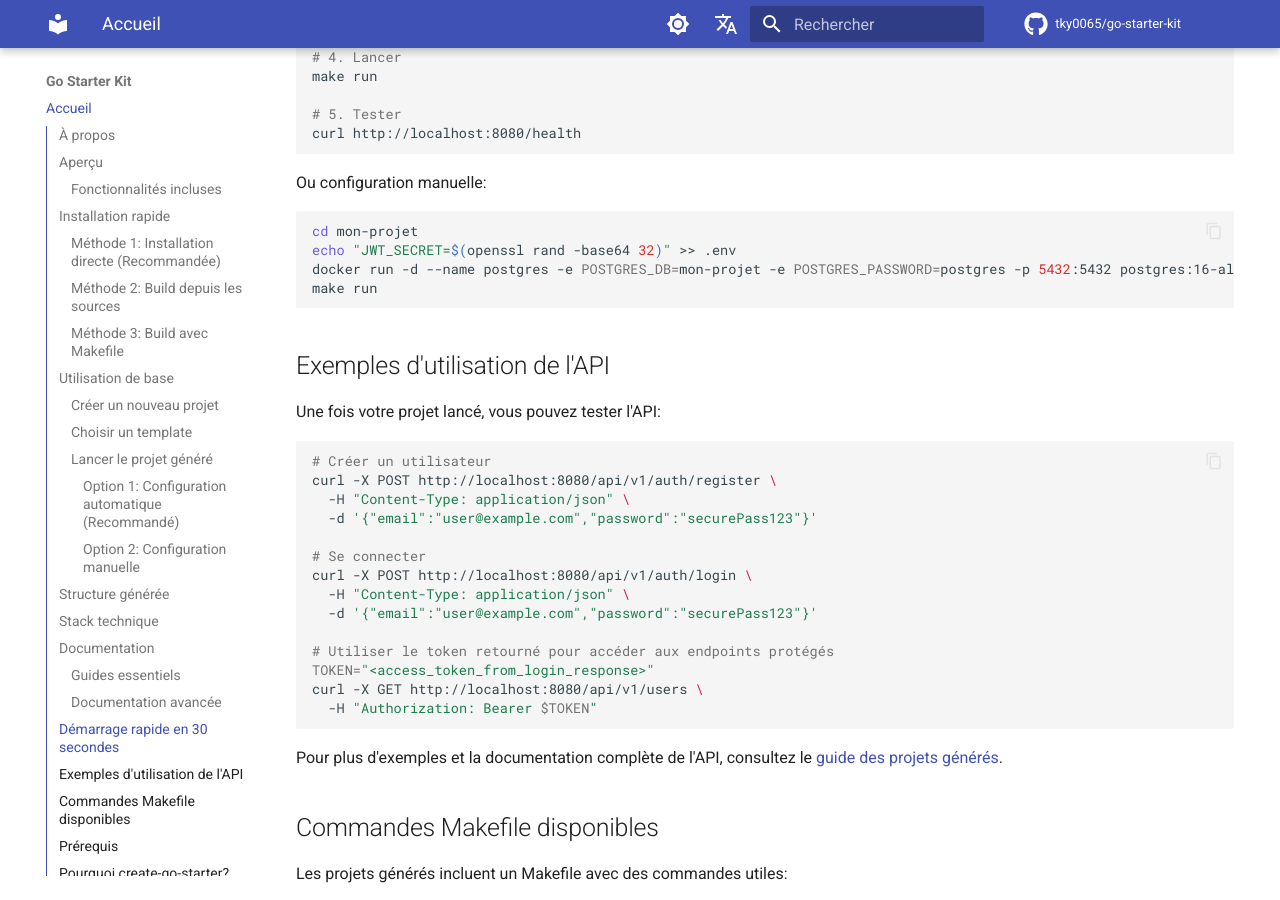
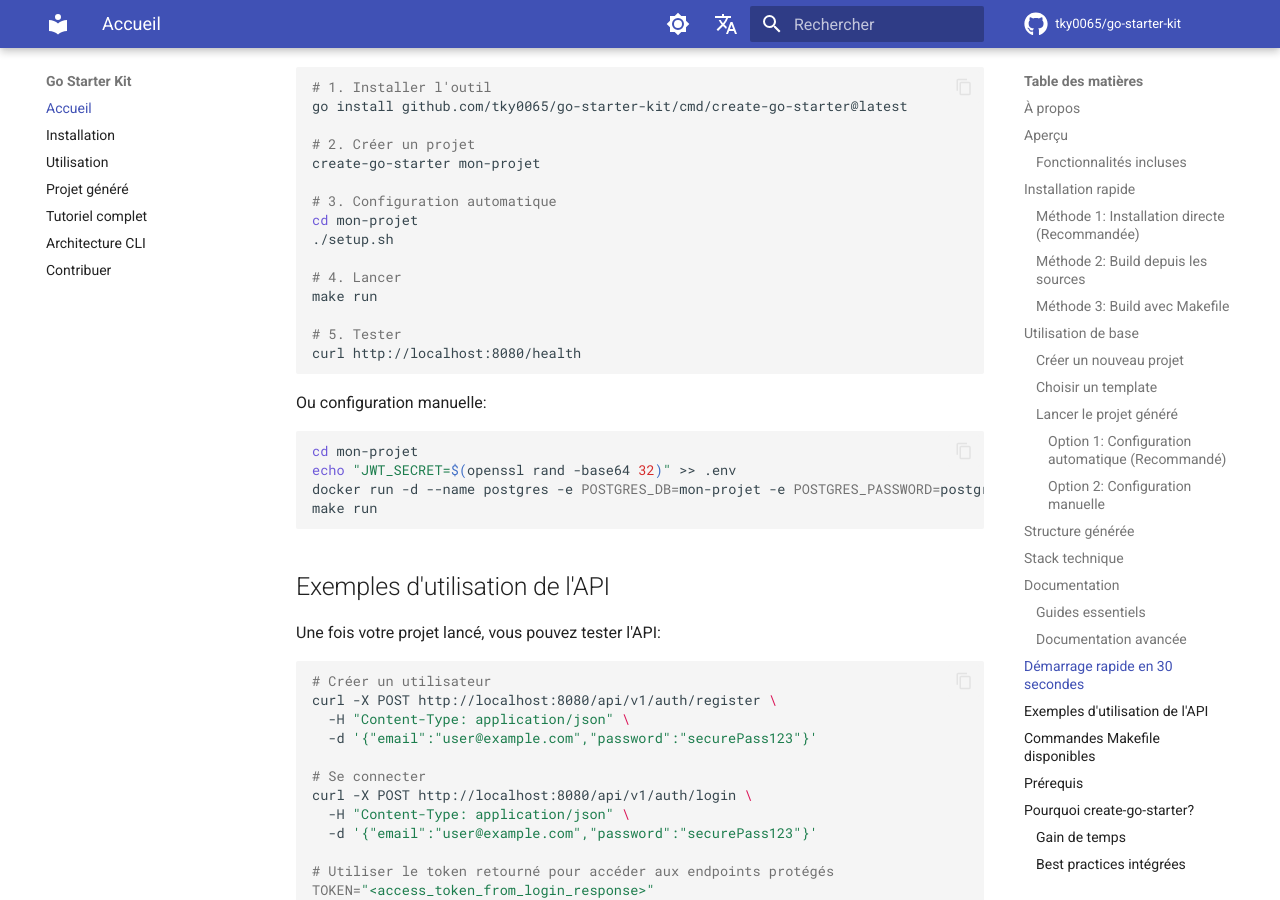
Before and after one commit to tky0065/go-starter-kit, an MkDocs documentation site: the page built from docs/index.md, in a window 1280 px wide and 900 px high, scrolled down 5706 px. Built offline with MkDocs 1.6.1 and Material for MkDocs 9.7.7, drawn with Linux system fonts in a browser that asks for light colours; comment, search, counter and statistics services are not loaded.

Commit message:
fix: Disable navigation auto-expand and move TOC to right side
- Remove navigation.expand (sections collapsed by default)
- Remove toc.integrate (TOC shows on right side)
- This allows compact left sidebar navigation
- Page sections (TOC) visible on right side
- Better UX: less scrolling in sidebar, cleaner layout

```diff
--- a/mkdocs.yml
+++ b/mkdocs.yml
@@ -24,14 +24,14 @@ theme:
         name: Passer au mode clair
   features:
     - navigation.sections
-    - navigation.expand
     - navigation.top
     - navigation.indexes
     - toc.follow
-    - toc.integrate
     - search.suggest
     - search.highlight
     - content.code.copy
+    - content.action.edit
+    - content.action.view
   icon:
     repo: fontawesome/brands/github
 
```
